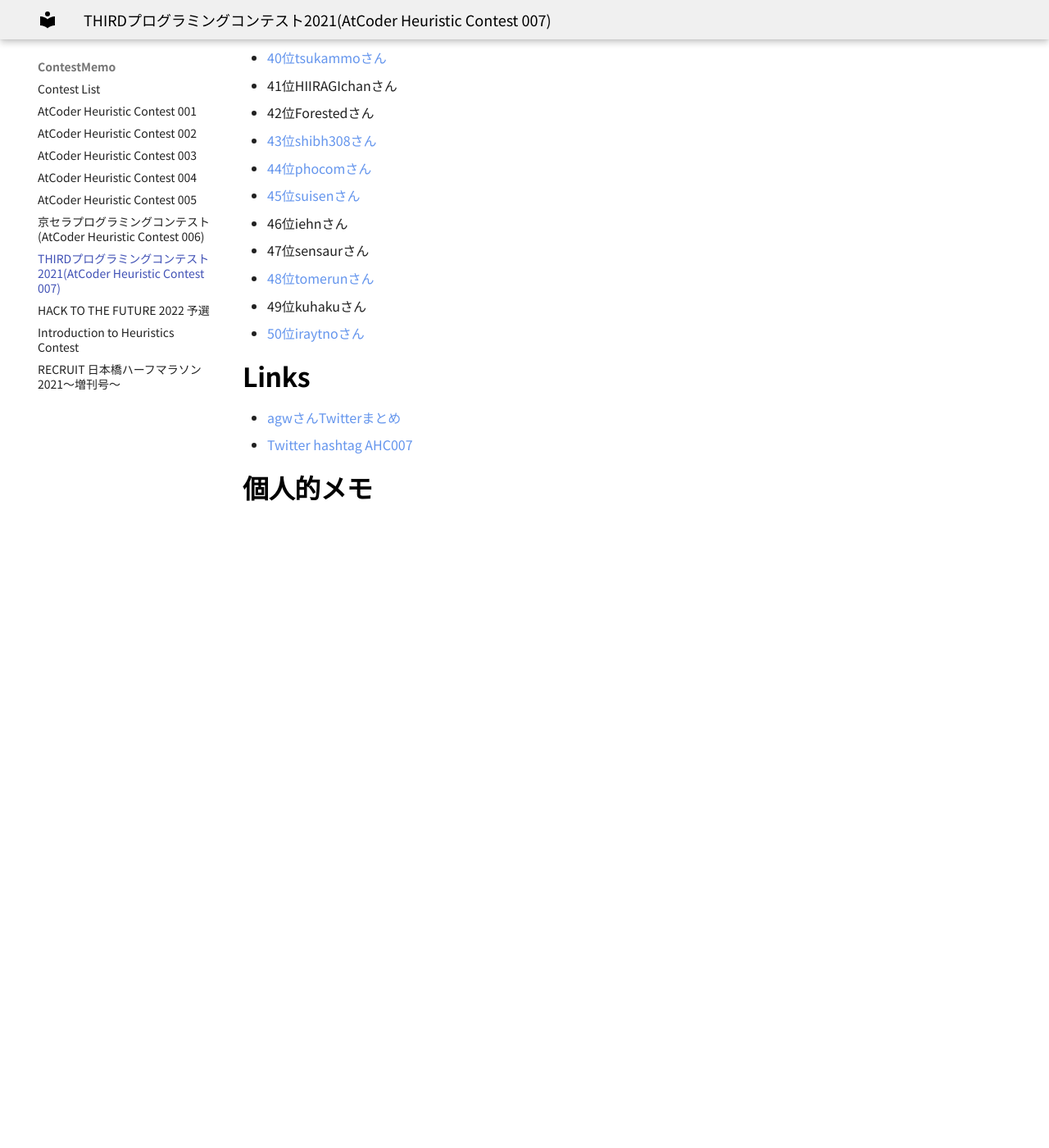
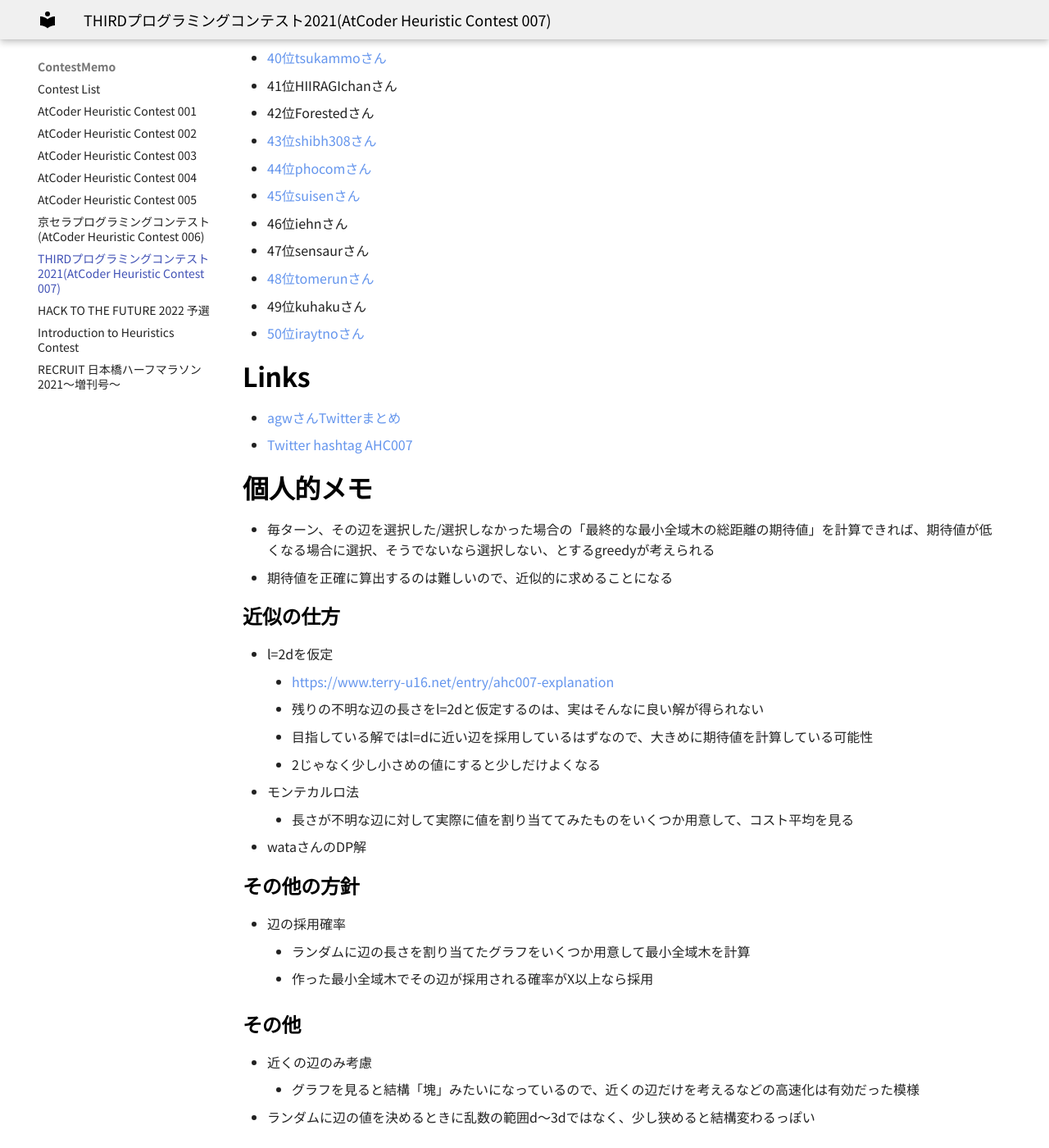
Before and after one commit to jetbead/AtCoderHeuristicContestMemo, an MkDocs documentation site: the page built from docs/ContestMemo/ahc007.md, in a window 1280 px wide and 1400 px high, scrolled down 2501 px. Shown: the whole window at 82% size. Built offline with MkDocs 1.6.1 and Material for MkDocs 9.7.7, drawn with Linux system fonts in a browser that asks for light colours; some web fonts are replaced; before the commit the page ends 3142 px from its top, so only the background shows below that.

Commit message:
modify ahc007

```diff
--- a/docs/ContestMemo/ahc007.md
+++ b/docs/ContestMemo/ahc007.md
@@ -84,3 +84,25 @@
 - [Twitter hashtag AHC007](https://twitter.com/hashtag/AHC007)
 
 ## 個人的メモ
+- 毎ターン、その辺を選択した/選択しなかった場合の「最終的な最小全域木の総距離の期待値」を計算できれば、期待値が低くなる場合に選択、そうでないなら選択しない、とするgreedyが考えられる
+- 期待値を正確に算出するのは難しいので、近似的に求めることになる
+
+### 近似の仕方
+- l=2dを仮定
+    - https://www.terry-u16.net/entry/ahc007-explanation
+    - 残りの不明な辺の長さをl=2dと仮定するのは、実はそんなに良い解が得られない
+    - 目指している解ではl=dに近い辺を採用しているはずなので、大きめに期待値を計算している可能性
+    - 2じゃなく少し小さめの値にすると少しだけよくなる
+- モンテカルロ法
+    - 長さが不明な辺に対して実際に値を割り当ててみたものをいくつか用意して、コスト平均を見る
+- wataさんのDP解
+
+### その他の方針
+- 辺の採用確率
+    - ランダムに辺の長さを割り当てたグラフをいくつか用意して最小全域木を計算
+    - 作った最小全域木でその辺が採用される確率がX以上なら採用
+
+### その他
+- 近くの辺のみ考慮
+    - グラフを見ると結構「塊」みたいになっているので、近くの辺だけを考えるなどの高速化は有効だった模様
+- ランダムに辺の値を決めるときに乱数の範囲d〜3dではなく、少し狭めると結構変わるっぽい
```
